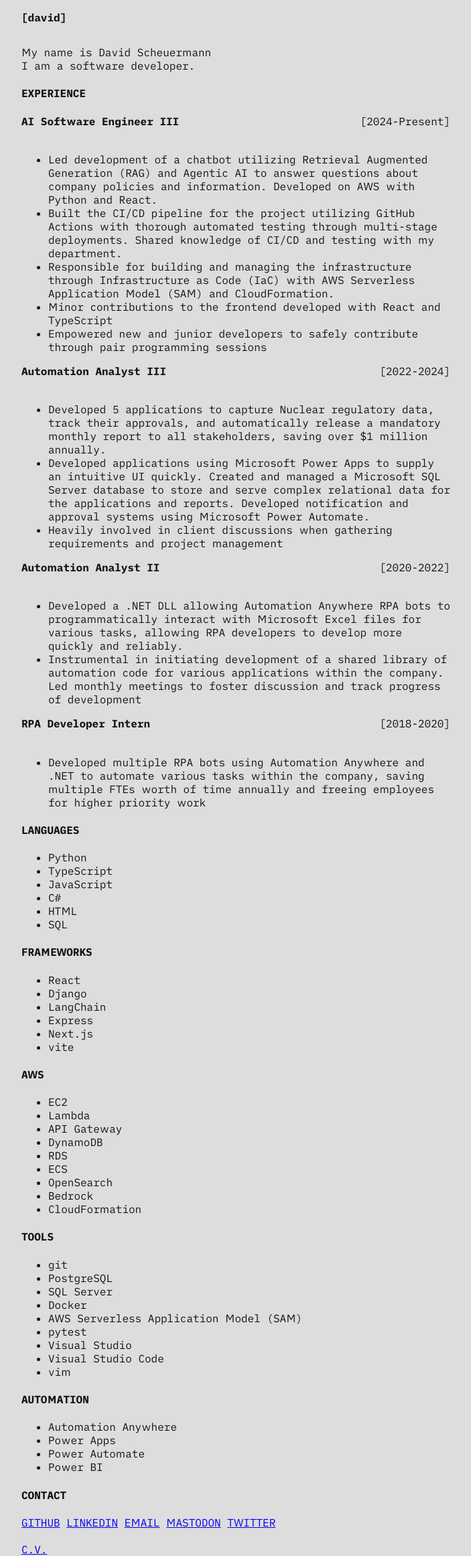
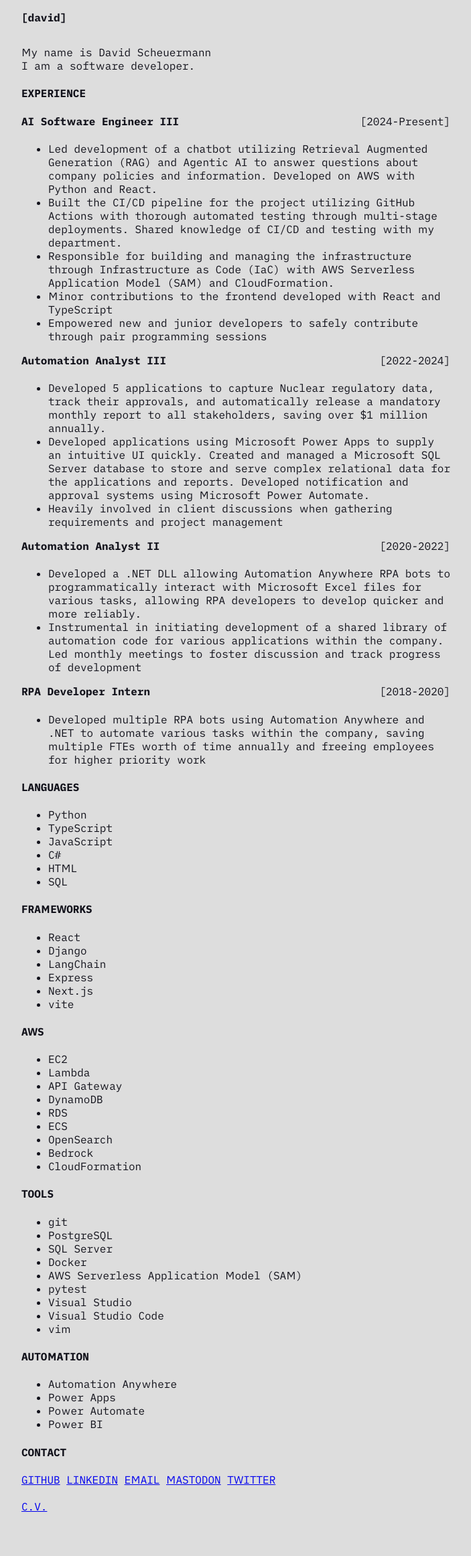
Before and after one commit to dsmann12/dev_hub, a Django app: page / in a window 1280 px wide. Shown: the whole page at 67% size, without its empty margins (288-991 px from the left). After the commit the page ends 2257 px from the top, so only its background shows below. Run offline with Django 5.2, Linux system fonts and the light colour scheme.

Commit message:
refactor: various upgrades from infra to text updates (#1)
* build: upgrade django to newer version to avoid exploit

* refactor: update rpa experience text and ul top margin

* test: update work experience test for new text

```diff
--- a/core/static/core/style.css
+++ b/core/static/core/style.css
@@ -116,3 +116,7 @@ header {
     width: 100%;
     height: 100%;
 }
+
+section ul {
+    margin-top: 0px;
+}
--- a/core/templates/core/index.html
+++ b/core/templates/core/index.html
@@ -90,7 +90,7 @@
                 <section>
                     <ul>
                         <li>
-                            Developed a .NET DLL allowing Automation Anywhere RPA bots to programmatically interact with Microsoft Excel files for various tasks, allowing RPA developers to develop more quickly and reliably.
+                            Developed a .NET DLL allowing Automation Anywhere RPA bots to programmatically interact with Microsoft Excel files for various tasks, allowing RPA developers to develop quicker and more reliably.
                         </li>
                         <li>
                             Instrumental in initiating development of a shared library of automation code for various applications within the company. Led monthly meetings to foster discussion and track progress of development
--- a/core/tests.py
+++ b/core/tests.py
@@ -204,7 +204,7 @@ class CoreE2EBaseTests(ABC):
             (
                 "Automation Analyst II", "[2020-2022]",
                 [
-                    "Developed a .NET DLL allowing Automation Anywhere RPA bots to programmatically interact with Microsoft Excel files for various tasks, allowing RPA developers to develop more quickly and reliably.",
+                    "Developed a .NET DLL allowing Automation Anywhere RPA bots to programmatically interact with Microsoft Excel files for various tasks, allowing RPA developers to develop quicker and more reliably.",
                     "Instrumental in initiating development of a shared library of automation code for various applications within the company. Led monthly meetings to foster discussion and track progress of development",
                 ]
             ),
--- a/requirements.txt
+++ b/requirements.txt
@@ -1,7 +1,7 @@
 asgiref==3.8.1
 certifi==2025.1.31
 charset-normalizer==3.4.1
-Django==5.1.6
+Django>=5.1.7
 exceptiongroup==1.2.2
 greenlet==3.1.1
 gunicorn==23.0.0
```
